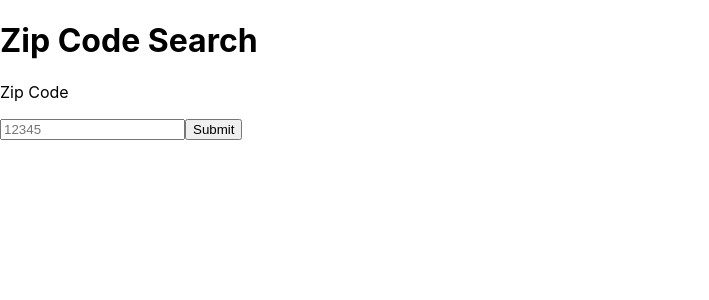
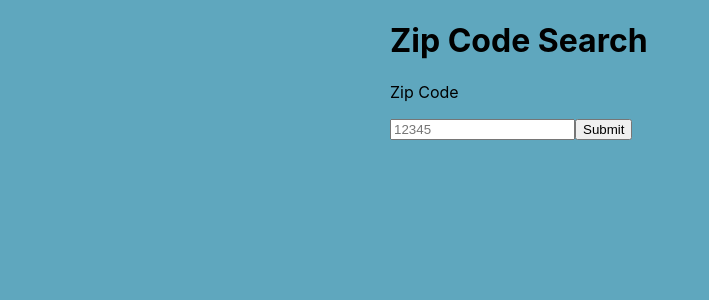
Before and after one commit to Shadytreez/zip-city-api, a React (Create React App) app: page / in a window 1280 px wide. Shown: the top 300 px of the page, without its empty margins (0-709 px from the left). Built offline with nearby package versions, Linux system fonts and the light colour scheme.

Commit message:
add ids for app.css

```diff
--- a/src/App.css
+++ b/src/App.css
@@ -1,6 +1,6 @@
-.App {
-  height: 100vh;
+body {
   background: rgb(95,167,190);
+  background-size: cover;
   }
 
 
@@ -12,3 +12,9 @@
     background: white;
     border-radius: 30px;
   }
+  .content {
+    max-width: 500px;
+    margin: auto;
+    background-size: cover;
+    background: rgb(95,167,190);
+  }
--- a/src/App.js
+++ b/src/App.js
@@ -1,6 +1,6 @@
 import React,{Component} from 'react';
 import City from "./city"
-
+import './App.css';
 class App extends Component{
 
 
@@ -42,7 +42,7 @@ class App extends Component{
 
 
     return (
-    <div>
+    <div className="content">
       <h1>Zip Code Search</h1>
       <form id ="form">
          <p>Zip Code </p> <input id="zipcode" placeholder="12345" type="text"/>
--- a/src/city.js
+++ b/src/city.js
@@ -1,9 +1,9 @@
 import React from 'react';
-
+import './App.css';
 
 function City(props){
     return(
-        <div id="box">
+        <div className="content">
             <h1>{props.city.LocationText}</h1>
             <ul>
                 <li>State: {props.city.State}</li>
```
